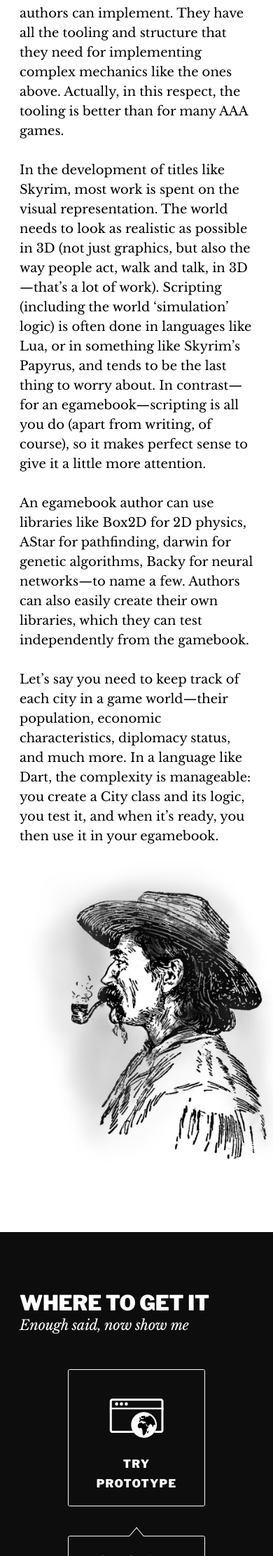
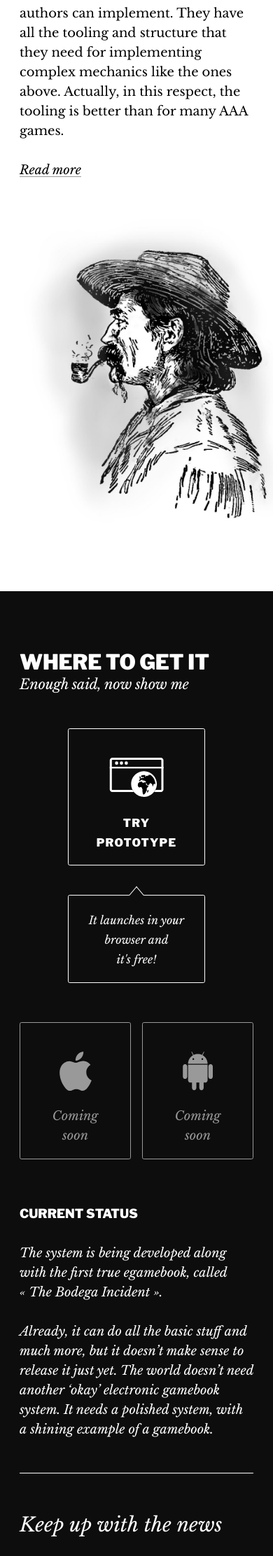
Before and after one commit to adamkudrna/egamebook_site, a Jekyll site: the page built from index.html, in a window 390 px wide. Shown: the part 3839-6063 px from the top of the page at 70% size. Built offline with Jekyll 4.4.1, drawn with Linux system fonts in a browser that asks for light colours; some web fonts are replaced; Markdown is read by kramdown in place of the engine named in the settings.

Commit message:
Toggle extensive content on small screens with pure CSS

```diff
--- /dev/null
+++ b/_sass/main/components/_collapsible.scss
@@ -0,0 +1,39 @@
+.collapsible-input {
+    display: none;
+}
+
+.collapsible-label {
+    display: inline-block;
+    user-select: none;
+
+    @include breakpoint-up($collapsible-max-breakpoint) {
+        display: none;
+    }
+}
+
+.collapsible-content {
+    @include transition(opacity, 750ms);
+}
+
+.collapsible-input:not(:checked) ~ .collapsible-content {
+    visibility: hidden;
+    max-height: 0;
+    opacity: 0;
+    margin-bottom: $typography-body-baseline-compensation;
+
+    @include breakpoint-up($collapsible-max-breakpoint) {
+        visibility: visible;
+        max-height: none;
+        opacity: 1;
+        margin-bottom: 0;
+    }
+}
+
+.collapsible-input:checked + .collapsible-label .collapsible-label__text {
+    display: none;
+}
+
+.collapsible-input:checked + .collapsible-label::before {
+    content: attr(data-uncollapsed-text);
+    display: inline;
+}
--- a/_sass/main/components/_icon-box.scss
+++ b/_sass/main/components/_icon-box.scss
@@ -12,8 +12,8 @@
     border: $border-width solid currentColor;
     border-radius: $border-radius;
 
-    &:focus,
-    &:active {
+    &:link:focus,
+    &:link:active {
         outline: 0;
         box-shadow: $shadow-highlight;
     }
--- /dev/null
+++ b/_sass/main/settings/_collapsible.scss
@@ -0,0 +1 @@
+$collapsible-max-breakpoint: md;
--- a/_sass/main/tools/_transitions.scss
+++ b/_sass/main/tools/_transitions.scss
@@ -1,5 +1,5 @@
-@mixin transition($property) {
+@mixin transition($property, $timing: 250ms) {
     transition-property: unquote($property);
-    transition-duration: 250ms;
+    transition-duration: $timing;
     transition-timing-function: cubic-bezier(0.2, 1, 0.7, 1);
 }
--- a/css/main.scss
+++ b/css/main.scss
@@ -4,6 +4,7 @@
 // Settings
 @import "main/settings/borders";
 @import "main/settings/breakpoints";
+@import "main/settings/collapsible";
 @import "main/settings/colors";
 @import "main/settings/fonts";
 @import "main/settings/grid";
@@ -34,6 +35,7 @@
 
 // Components
 @import "main/components/button";
+@import "main/components/collapsible";
 @import "main/components/figure";
 @import "main/components/footer";
 @import "main/components/header";
--- a/index.html
+++ b/index.html
@@ -103,9 +103,20 @@ description: "Egamebook is a project which strives to bring the gamebook (aka Ch
 
                     <p>Existing electronic gamebook systems work with either scripting languages (like JavaScript) or—more often—with something even simpler (something that only allows variables and conditional statements and not much else). In contrast, egamebook (this project) is build on Dart, which is a&nbsp;mature, structured programming environment. Authors can do as little as simple arithmetic assignments, or as much as running physics simulations or complex ecologies.</p>
                     <p>There is no limit to what the authors can implement. They have all the tooling and structure that they need for implementing complex mechanics like the ones above. Actually, in this respect, the tooling is better than for many AAA games.</p>
-                    <p>In the development of titles like Skyrim, most work is spent on the visual representation. The world needs to look as realistic as possible in 3D (not just graphics, but also the way people act, walk and talk, in 3D—that’s a lot of work). Scripting (including the world ‘simulation’ logic) is often done in languages like Lua, or in something like Skyrim’s Papyrus, and tends to be the last thing to worry about. In contrast—for an egamebook—scripting is all you do (apart from writing, of course), so it makes perfect sense to give it a&nbsp;little more attention.</p>
-                    <p>An egamebook author can use libraries like Box2D for 2D physics, AStar for pathfinding, darwin for genetic algorithms, Backy for neural networks—to name a&nbsp;few. Authors can also easily create their own libraries, which they can test independently from the gamebook.</p>
-                    <p>Let’s say you need to keep track of each city in a&nbsp;game world—their population, economic characteristics, diplomacy status, and much more. In a&nbsp;language like Dart, the complexity is manageable: you create a&nbsp;City class and its logic, you test it, and when it’s ready, you then use it in your egamebook.</p>
+
+                    <input type="checkbox" id="collapsible" class="collapsible-input" />
+                    <label
+                        for="collapsible"
+                        class="typography-note typography-link collapsible-label"
+                        data-uncollapsed-text="Show less"
+                    >
+                        <span class="collapsible-label__text">Read more</span>
+                    </label>
+                    <div class="collapsible-content">
+                        <p>In the development of titles like Skyrim, most work is spent on the visual representation. The world needs to look as realistic as possible in 3D (not just graphics, but also the way people act, walk and talk, in 3D—that’s a lot of work). Scripting (including the world ‘simulation’ logic) is often done in languages like Lua, or in something like Skyrim’s Papyrus, and tends to be the last thing to worry about. In contrast—for an egamebook—scripting is all you do (apart from writing, of course), so it makes perfect sense to give it a&nbsp;little more attention.</p>
+                        <p>An egamebook author can use libraries like Box2D for 2D physics, AStar for pathfinding, darwin for genetic algorithms, Backy for neural networks—to name a&nbsp;few. Authors can also easily create their own libraries, which they can test independently from the gamebook.</p>
+                        <p>Let’s say you need to keep track of each city in a&nbsp;game world—their population, economic characteristics, diplomacy status, and much more. In a&nbsp;language like Dart, the complexity is manageable: you create a&nbsp;City class and its logic, you test it, and when it’s ready, you then use it in your egamebook.</p>
+                    </div>
 
                 </div>
                 <div class="grid__item grid__item--figure-right">
```
